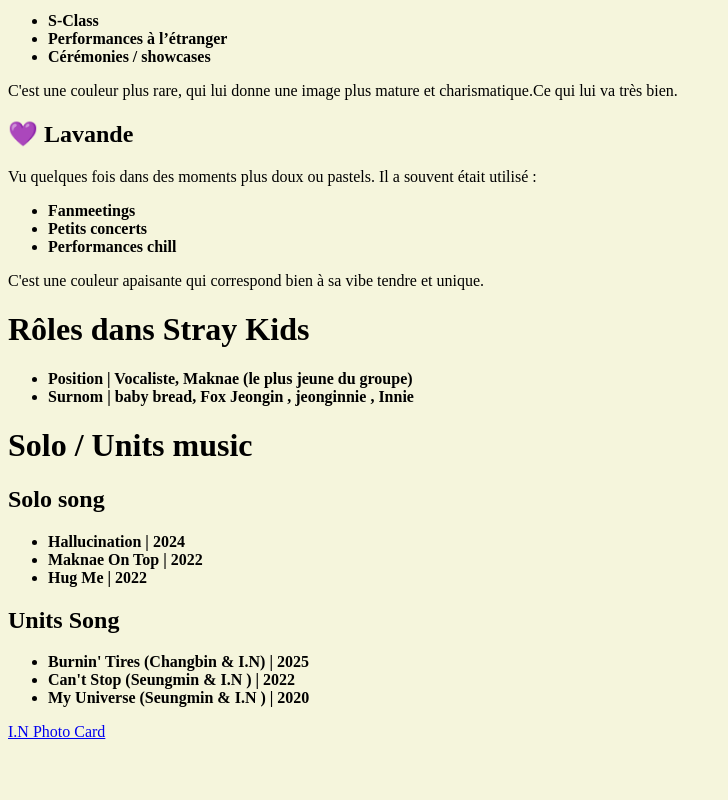
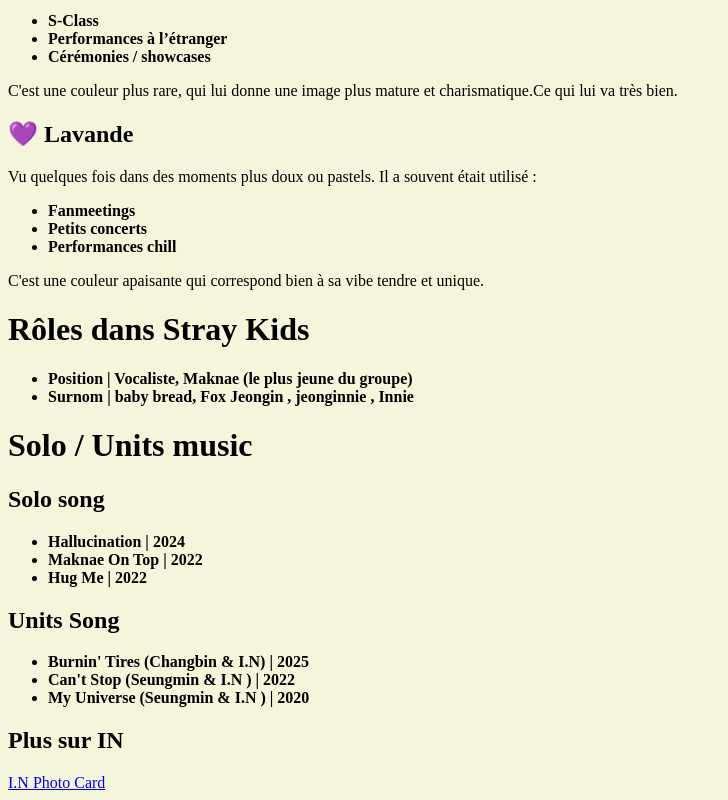
Before and after one commit to alexx180/porfolio_kpop, a plain HTML site: page IN.html in a window 1280 px wide. Shown: the part 1256-2056 px from the top of the page, without its empty margins (0-728 px from the left). Before the commit the page ends 2005 px from the top, so only its background shows below. Drawn offline with Linux system fonts and the light colour scheme.

Commit message:
Update IN.html

```diff
--- a/IN.html
+++ b/IN.html
@@ -86,6 +86,7 @@ e<!DOCTYPE html>
 		<li>Can't Stop (Seungmin & I.N ) | 2022</li>
 		<li>My Universe (Seungmin & I.N ) | 2020</li>
 	</ul></b>
+<h2>Plus sur IN</h2>
 <a href="in_pc.html">I.N Photo Card</a>
 </body>
 </html>
```
